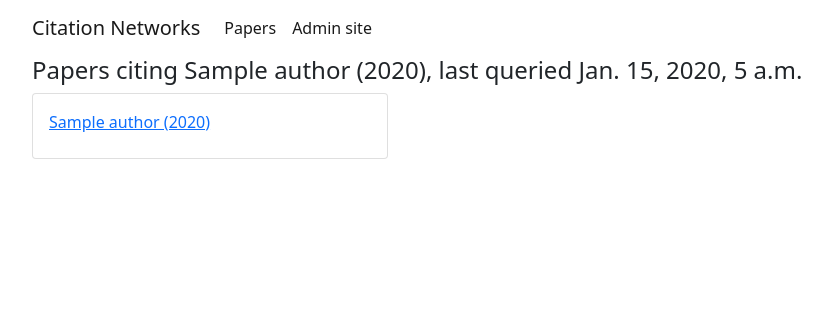
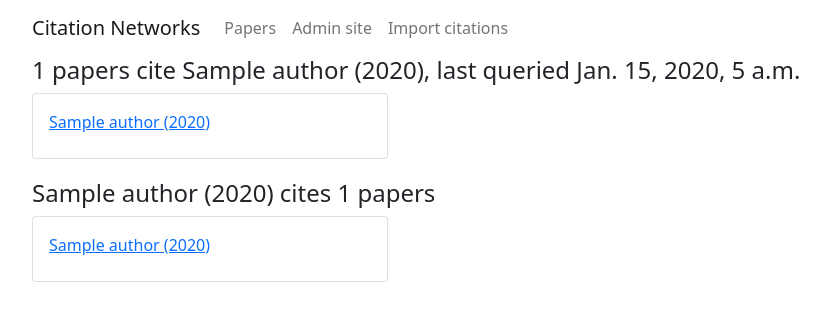
Before and after one commit to wabarr/citation_networks, a Django app: page /papers/1 in a window 1280 px wide. Shown: the top 321 px of the page, without its empty margins (50-882 px from the left). Run offline with Django 3.2, Linux system fonts and the light colour scheme; tables that the repository leaves empty hold one stand-in row (values such as "Sample post"); some libraries are stand-ins or nearby versions.

Commit message:
move functionality to forms

```diff
--- a/citation_networks/models.py
+++ b/citation_networks/models.py
@@ -11,13 +11,14 @@ class Author(models.Model):
             return("error in __str__")
 
 class Paper(models.Model):
-    SSID_paper_ID = models.CharField(max_length=1000, unique=True)
+    SSID_paper_ID = models.CharField(max_length=1000, unique=True, null=True)
     title = models.CharField(max_length=1000,null=True)
     journal = models.CharField(max_length=1000, null=True)
     authors = models.ManyToManyField(Author, through='Authorship')
     year = models.IntegerField(null=True)
     abstract = models.TextField(null=True, blank=True)
-    cited_by = models.ManyToManyField('Paper', blank=True)
+    references = models.ManyToManyField('Paper', blank=True, related_name="refs")
+    cited_by = models.ManyToManyField('Paper', blank=True, related_name="cites")
     citations_last_queried = models.DateTimeField(null=True, blank=True)
 
     def __str__(self):
--- a/citation_networks/templates/citation_networks/base.html
+++ b/citation_networks/templates/citation_networks/base.html
@@ -7,7 +7,11 @@
 
     <!-- Bootstrap CSS -->
     <link href="https://cdn.jsdelivr.net/npm/bootstrap@5.1.3/dist/css/bootstrap.min.css" rel="stylesheet" integrity="sha384-1BmE4kWBq78iYhFldvKuhfTAU6auU8tT94WrHftjDbrCEXSU1oBoqyl2QvZ6jIW3" crossorigin="anonymous">
-
+    <style>
+        .card {
+            margin-bottom: 20px;
+        }
+    </style>
     <title>Citation Networks</title>
   </head>
   <body>
--- a/citation_networks/templates/citation_networks/navbar.html
+++ b/citation_networks/templates/citation_networks/navbar.html
@@ -5,8 +5,9 @@
   </button>
   <div class="collapse navbar-collapse" id="navbarNavAltMarkup">
     <div class="navbar-nav">
-      <a class="nav-item nav-link active" href="/papers/">Papers</a>
-        <a class="nav-item nav-link active" href="/admin/">Admin site</a>
+        <a class="nav-item nav-link" href="/papers/">Papers</a>
+        <a class="nav-item nav-link" href="/admin/">Admin site</a>
+        <a class="nav-item nav-link" href="/import-citations/">Import citations</a>
     </div>
   </div>
 </nav>
--- a/citation_networks/templates/citation_networks/paper_detail.html
+++ b/citation_networks/templates/citation_networks/paper_detail.html
@@ -2,9 +2,23 @@
 
 {% block content %}
 <div class="container">
-<h4>Papers citing {{ object }}, last queried {{ object.citations_last_queried }}</h4>
+    {% if object.citations_last_queried == None %}
+        <div class="row">
+        <h4>{{ object }} - never queried</h4>
+
+            <p>This paper was imported as a citation or a reference to another paper. We don't know anything about its citations or references. If you want to query Semantic Scholar to get {{ object }}'s references and citations, you can!</p>
+            <p>Semantic Scholar Paper ID: {{ object.SSID_paper_ID }}</p>
+        </div>
+
+    {% else %}
+    <div class="row">
+        <div class="col-lg-12">
+            <h4>{{ object.cited_by.all | length }} papers cite {{ object }}, last queried {{ object.citations_last_queried }}</h4>
+        </div>
+    </div>
     <div class="row">
             {% for citation in object.cited_by.all %}
+
              <div class="col-lg-4">
                 <div class="card">
                 <div class="card-body">
@@ -12,7 +26,32 @@
                 </div>
                 </div>
             </div>
+            {% if forloop.counter|divisibleby:3 %}
+                </div><div class="row">
+            {% endif %}
+            {% endfor %}
+    </div>
+<div class="row">
+    <div class="col-lg-12">
+        <h4>{{ object }} cites {{ object.references.all | length }} papers</h4>
+    </div>
+</div>
+
+    <div class="row">
+            {% for reference in object.references.all %}
+             <div class="col-lg-4">
+                <div class="card">
+                <div class="card-body">
+                    <div class="card-title"><a href="{%  url 'paper-detail' reference.id %}">{{ reference }}</a></div>
+                </div>
+                </div>
+            </div>
+            {% if forloop.counter|divisibleby:3 %}
+                </div><div class="row">
+            {% endif %}
             {% endfor %}
     </div>
 </div>
+    {% endif %}
+</div>
 {% endblock %}
--- a/citation_networks/templates/citation_networks/paper_list.html
+++ b/citation_networks/templates/citation_networks/paper_list.html
@@ -16,6 +16,9 @@
                 </div>
                 </div>
             </div>
+             {% if forloop.counter|divisibleby:3 %}
+                 </div><div class="row">
+             {% endif %}
             {% endfor %}
 
         {% endif %}
--- a/citation_networks/urls.py
+++ b/citation_networks/urls.py
@@ -15,11 +15,13 @@ Including another URLconf
 """
 from django.contrib import admin
 from django.urls import path
-from citation_networks.views import PaperListView, PaperDetailView
+from citation_networks.views import PaperListView, PaperDetailView, ImportCitationsFormView, AuthorDetailView
 
 urlpatterns = [
     path('', PaperListView.as_view()),
     path('admin/', admin.site.urls),
     path('papers/', PaperListView.as_view()),
-    path('papers/<pk>', PaperDetailView.as_view(), name="paper-detail")
+    path('papers/<pk>', PaperDetailView.as_view(), name="paper-detail"),
+    path('authors/<pk>', AuthorDetailView.as_view(), name="author-detail"),
+    path('import-citations/', ImportCitationsFormView.as_view())
 ]
--- a/citation_networks/views.py
+++ b/citation_networks/views.py
@@ -1,54 +1,28 @@
-from django.views.generic import ListView, DetailView
-from citation_networks.models import Paper, Author, Authorship
-from semantic_scholarship.semantic_scholar import SSPaper
+from django.views.generic import ListView, DetailView, TemplateView
+from citation_networks.models import Paper, Author
+from django.views.generic.edit import FormView
 import datetime
+from citation_networks.forms import ImportCitations
 
 class PaperDetailView(DetailView):
     model = Paper
 
+class AuthorDetailView(DetailView):
+    model = Author
+
+class AuthorListView(ListView):
+    model = Author
+    queryset = Author.objects.all().order_by("name")
+
 class PaperListView(ListView):
     model = Paper
-    queryset = Paper.objects.exclude(citations_last_queried__isnull=True)
+    queryset = Paper.objects.exclude(citations_last_queried__isnull=True).order_by("citations_last_queried").reverse()
 
+class ImportCitationsFormView(FormView):
+    template_name = 'citation_networks/import_citations.html'
+    form_class = ImportCitations
+    success_url = '/papers/'
 
-
-def addAuthors(paper_object, JSON_authorlist):
-    authors=enumerate(JSON_authorlist)
-    for i, author in authors:
-        theAuthorObject, created = Author.objects.get_or_create(SS_author_ID=author["authorId"], name=author["name"])
-        # zero index because get_or_create returns tuple containing (object, created?)
-        numAuthors = len(JSON_authorlist)
-        if i == 0:
-            Authorship.objects.get_or_create(paper=paper_object,
-                                             author=theAuthorObject,
-                                             authorPosition="F")
-
-        elif i == numAuthors - 1:
-            Authorship.objects.get_or_create(paper=paper_object,
-                                             author=theAuthorObject,
-                                             authorPosition="L")
-        else:
-            Authorship.objects.get_or_create(paper=paper_object,
-                                             author=theAuthorObject,
-                                             authorPosition="I")
-
-def addPaper2DB(ssid):
-    paper_response_from_SS_API = SSPaper(ssid)
-    thePaperJSON = paper_response_from_SS_API.json
-    thePaperObject,created=Paper.objects.get_or_create(
-        SSID_paper_ID = thePaperJSON["paperId"],
-        title = thePaperJSON["title"],
-        journal = thePaperJSON["journal"],
-        year = thePaperJSON["year"],
-        abstract = thePaperJSON["abstract"])
-    addAuthors(thePaperObject, thePaperJSON["authors"])
-    for citation in thePaperJSON["citations"]:
-         citing_paper,created = Paper.objects.get_or_create(
-                                 SSID_paper_ID=citation["paperId"],
-                                 title=citation["title"],
-                                 journal=citation["journal"],
-                                 year=citation["year"])
-         addAuthors(citing_paper, citation["authors"])
-         thePaperObject.cited_by.add(citing_paper)
-         thePaperObject.citations_last_queried=datetime.datetime.now().astimezone()
-         thePaperObject.save()
+    def form_valid(self, form):
+        form.doImport(form.cleaned_data["multipleIDstring"])
+        return super().form_valid(form)
```
Also changed, not shown: citation_networks/admin.py (+8 -1 lines), citation_networks/templates/citation_networks/author_detail.html (added, +24 -0 lines), citation_networks/templates/citation_networks/import_citations.html (added, +13 -0 lines), semantic_scholarship/semantic_scholar.py (deleted, +0 -19 lines), citation_networks/migrations/0001_initial.py (deleted).
